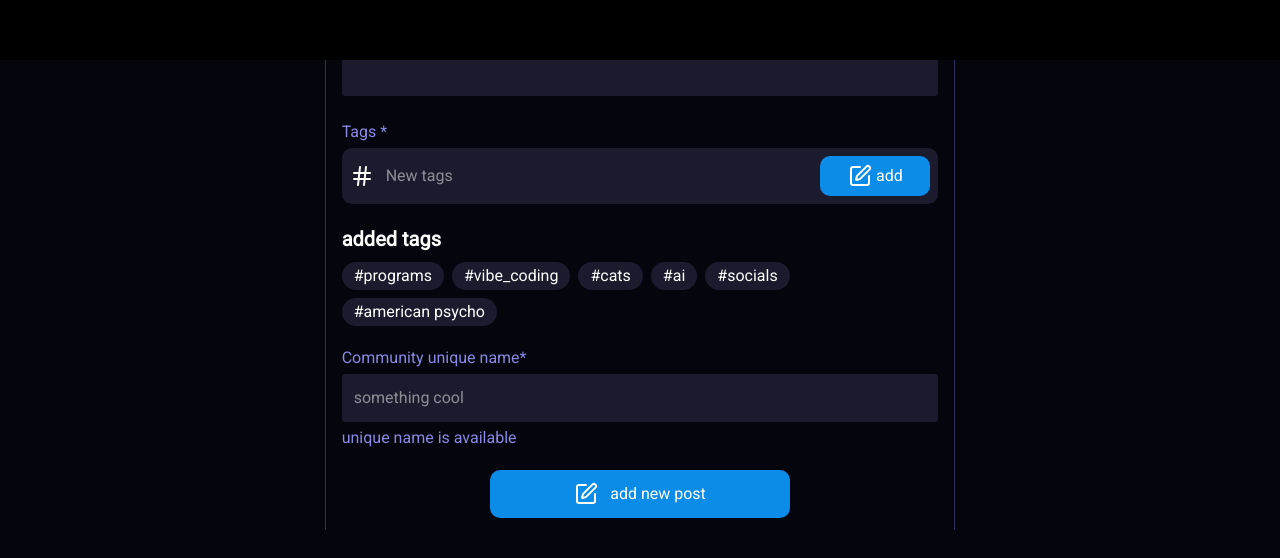
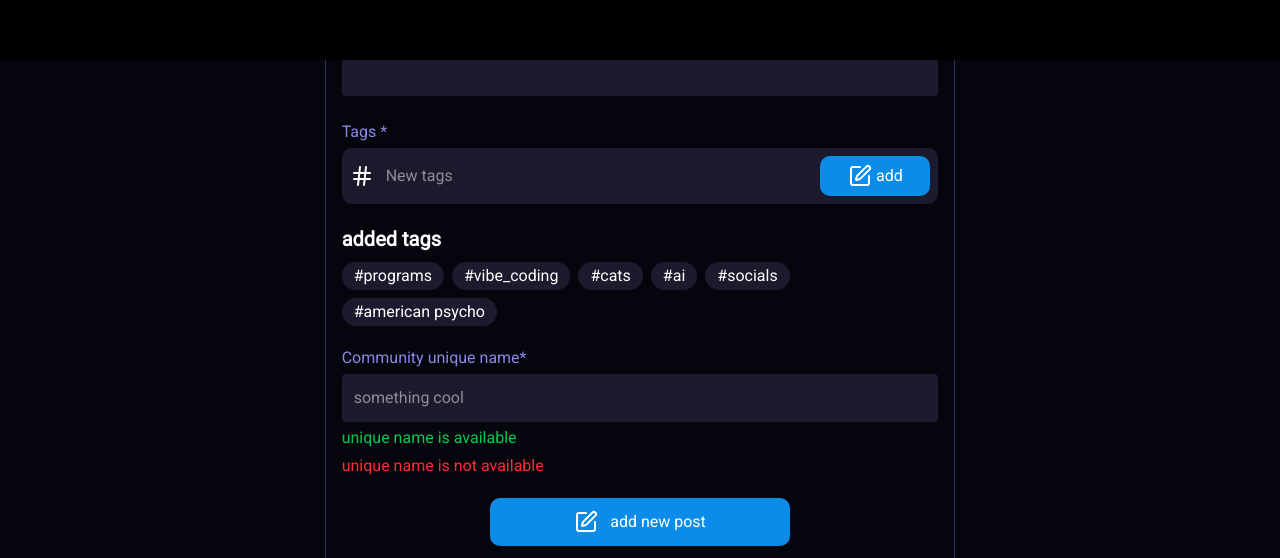
Before and after one commit to nuna82/nuna-core-client, a Next.js app: page /create/community in a window 1280 px wide. Shown: the part 740-1298 px from the top of the page. Before the commit the page ends 1270 px from the top, so only its background shows below. Built offline with nearby package versions, Linux system fonts and the light colour scheme.

Commit message:
some fixes

```diff
--- a/app/(pages)/create/community/page.tsx
+++ b/app/(pages)/create/community/page.tsx
@@ -70,7 +70,8 @@ export default function Community() {
                 <label className="space-y-1">
                     <p className="text-[#8989E4] cursor-pointer">Community unique name*</p>
                     <input className="w-full bg-[#1B1B2D] p-3 rounded" placeholder="something cool" type="text" required />
-                    <p className="text-[#8989E4]">unique name is available</p>
+                    <p className="text-green-500">unique name is available</p>
+                    <p className="text-red-500">unique name is not available</p>
                 </label>
 
                 {/* btn  */}
--- a/app/(pages)/create/layout.tsx
+++ b/app/(pages)/create/layout.tsx
@@ -1,5 +1,6 @@
 
 // components
+import Footer from "@/app/components/Footer";
 import HomeHeader from "@/app/reuseable/HomeHeader";
 
 export default function AddPost({ children }: { children: React.ReactNode }) {
--- /dev/null
+++ b/app/components/Footer.tsx
@@ -0,0 +1,10 @@
+import Link from "next/link";
+
+export default function Footer(){
+    return (
+        <div className="w-[95%] mx-auto flex items-center justify-between">
+            <p><span>reach us:</span> <Link className="text-gray-500" href={"https://mail.google.com/mail/u/0/#inbox"}> khamidov.ko@gmail.com</Link></p>
+            <p><Link href={"/terms"}>read our Philosophy</Link></p>
+        </div>
+    )
+}
```
